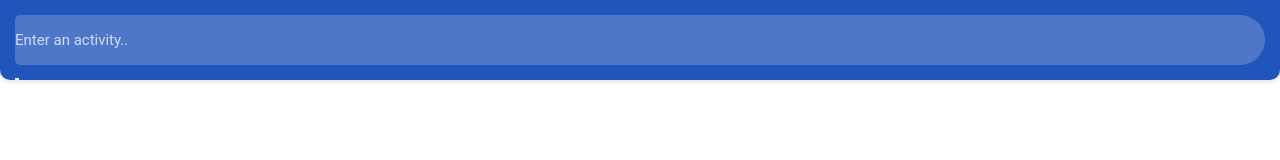
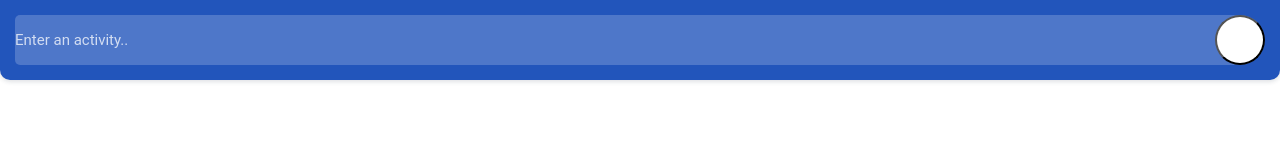
Before and after one commit to Dcwind/jsToDoList, a plain HTML site: page index.html in a window 1280 px wide. Drawn offline with Linux system fonts and the light colour scheme.

Commit message:
styling button

```diff
--- a/assets/css/style.css
+++ b/assets/css/style.css
@@ -60,3 +60,15 @@ header input::-moz-input-placeholder {
 header input::-ms-input-placeholder {
   color: rgba(255, 255, 255, 0.75);
 }
+
+header button {
+  width: 50px;
+  height: 50px;
+  position: absolute;
+  top: 15px;
+  right: 15px;
+  z-index: 2;
+  border-radius: 25px;
+  background: #fff;
+
+}
```
